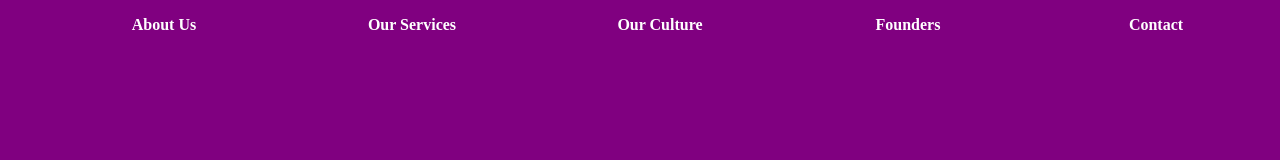
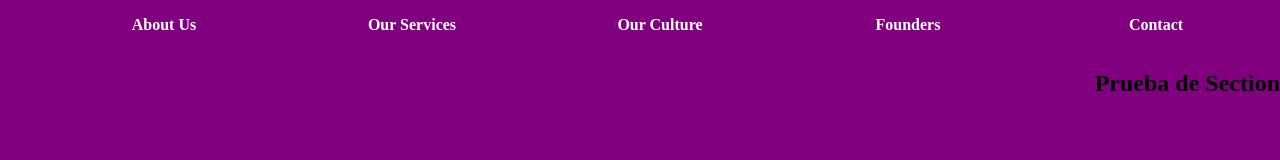
Before and after one commit to jbohorque13/zirop, a Gatsby site: page /abouts-us in a window 1280 px wide. Built offline with nearby package versions, Linux system fonts and the light colour scheme; Gatsby itself is replaced by a stand-in of ours.

Commit message:
create styled component section and SectionUI

```diff
--- a/src/common/components/Layout.js
+++ b/src/common/components/Layout.js
@@ -17,7 +17,7 @@
 const Layout = ({ children }) => {
     return (
         <React.Fragment>
-          <GlobalStyle  theme="purple" />
+          <GlobalStyle theme="purple" />
           {children}
         </React.Fragment>
     )
--- /dev/null
+++ b/src/common/components/Section.js
@@ -0,0 +1,12 @@
+import * as React from 'react';
+import { Section } from './styled/index';
+
+const SectionUI = (props) => {
+    return (
+        <Section { ...props.style } >
+            <h1>Prueba de Section</h1>
+        </Section>
+    );
+}
+
+export default SectionUI;
--- /dev/null
+++ b/src/common/components/styled/index.js
@@ -0,0 +1,8 @@
+import styled from "styled-components";
+
+export const Section = styled.section`
+    display: flex;
+    flex: 1;
+    justify-content: ${props => (props.alignItems)};
+    align-items: ${props => (props.alignItems)};
+`
--- a/src/pages/abouts-us/index.js
+++ b/src/pages/abouts-us/index.js
@@ -2,6 +2,7 @@
 import Layout from '../../common/components/Layout';
 // imports common components
 import HeaderMenu from '../../common/components/HeaderMenu';
+import SectionUI from '../../common/components/Section';
 const pages = {
     'abouts-us': 'About Us',
     'our-services': 'Our Services',
@@ -17,6 +18,7 @@
             {...props}
             pages={pages}
           />
+          <SectionUI style={{ alignItems:"flex-end" }}/>
         </Layout>
       )
 }
```
